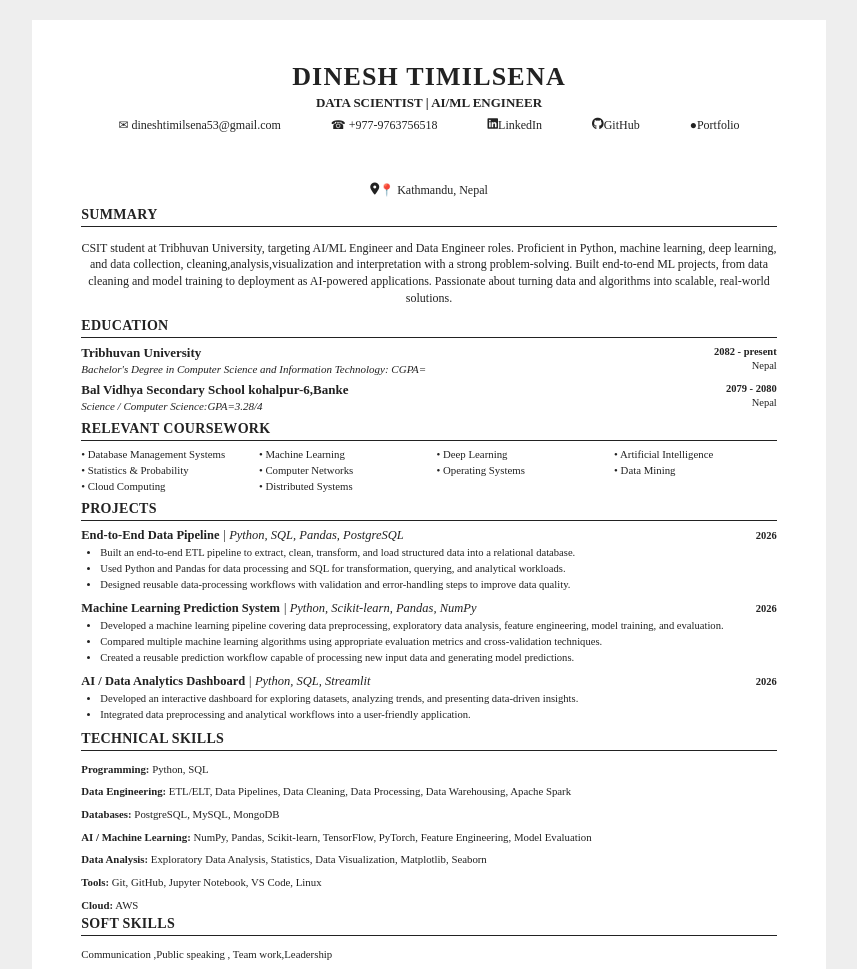
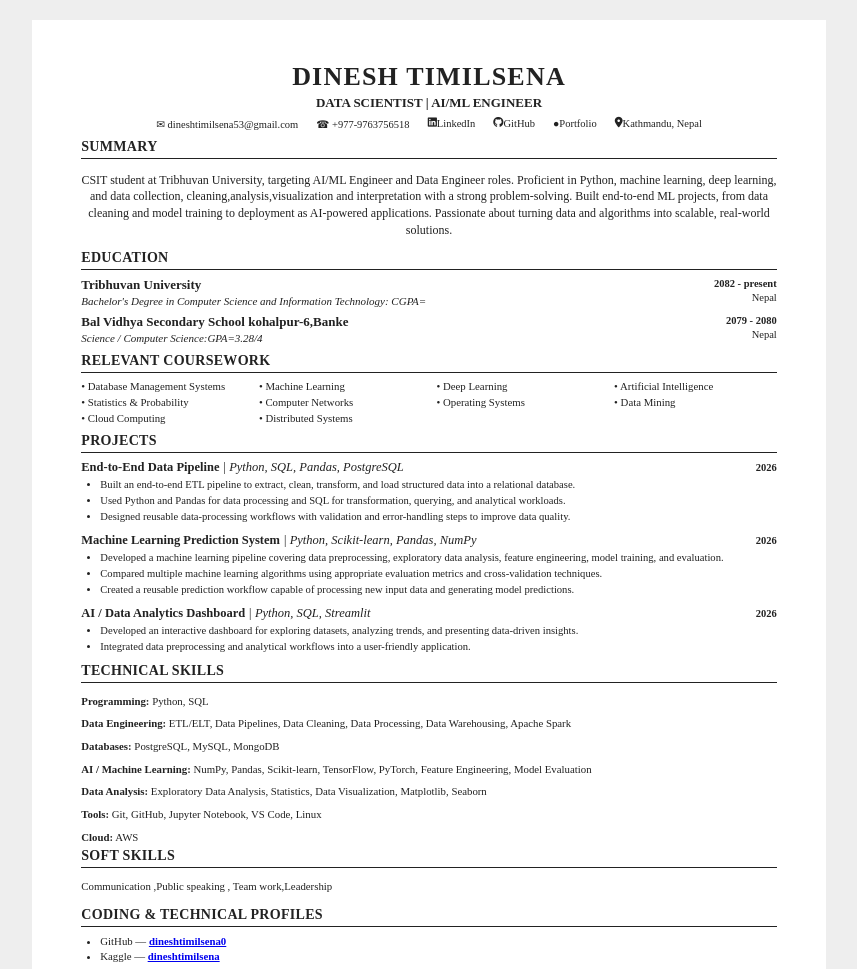
Before and after one commit to dineshtimilsena0/my_portfolio, a website: page public/assets/resume/resu_me.pdf.html in a window 1280 px wide. Shown: the top 969 px of the page, without its empty margins (211-1068 px from the left). Drawn offline with Linux system fonts and the light colour scheme.

Commit message:
Align all resume contacts in one row

```diff
--- a/public/assets/resume/resu_me.pdf.html
+++ b/public/assets/resume/resu_me.pdf.html
@@ -61,23 +61,19 @@
       margin-top: 7px;
       display: flex;
       justify-content: center;
-      flex-wrap: wrap;
-      gap: 16px;
+      align-items: center;
+      flex-wrap: nowrap;
+      white-space: nowrap;
+      gap: 18px;
       font-size: 10.5px;
     }
 
     .contact a {
       color: #222;
+      display: flex;
+      align-items: center;
       text-decoration: none;
-    }
-    .contact {
-      display : flex;
-      gap : 50px;
-    }
-    .contact a {
-      display: flex;
-      text-decoration: none;
-      font-size: 12px;
+      font-size: 10.5px;
     }
     .contact a:hover{
       color: #4500b5; /* Change to your desired hover color */
@@ -278,7 +274,7 @@
 
         <a href="https://www.google.com/maps/place/Kathmandu" target="_blank" aria-label="Location">
           <i class="fas fa-map-marker-alt"></i>
-            📍 Kathmandu, Nepal
+             Kathmandu, Nepal
         </a>
       </div>
 
```
